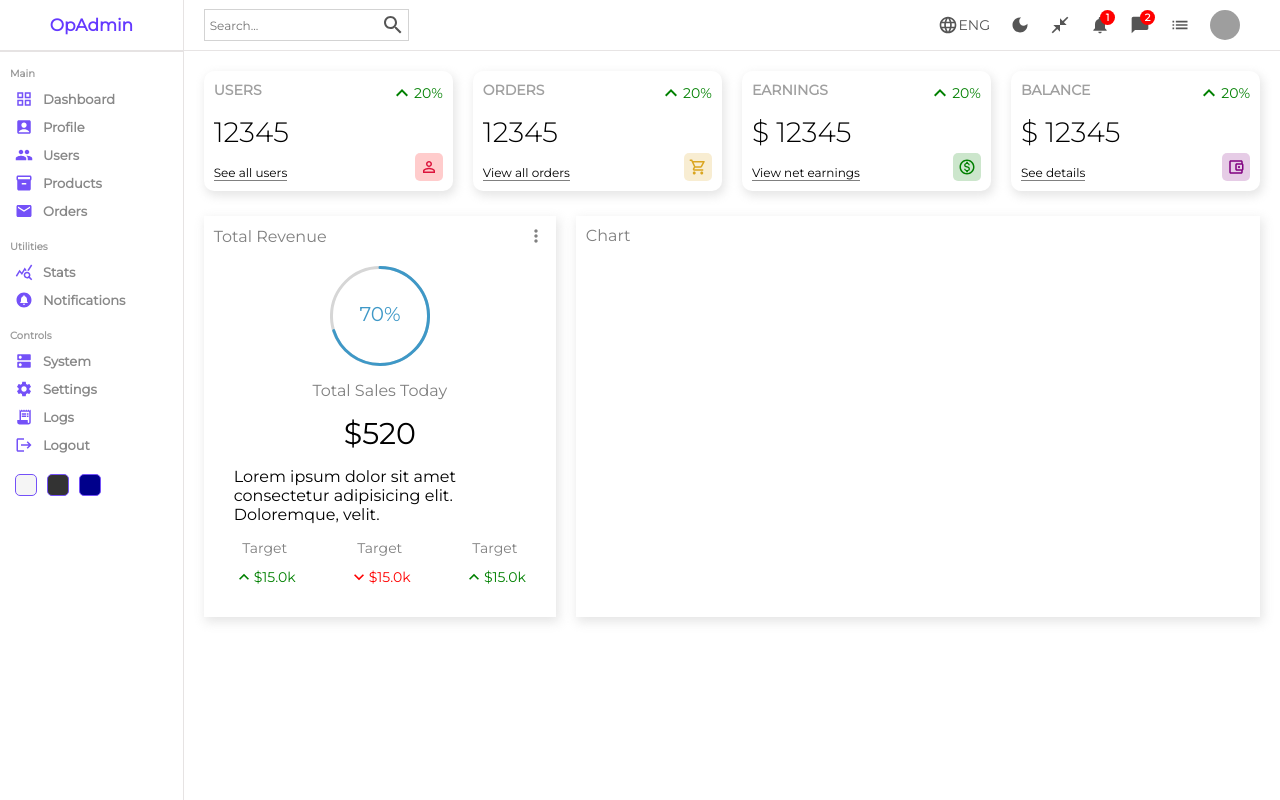
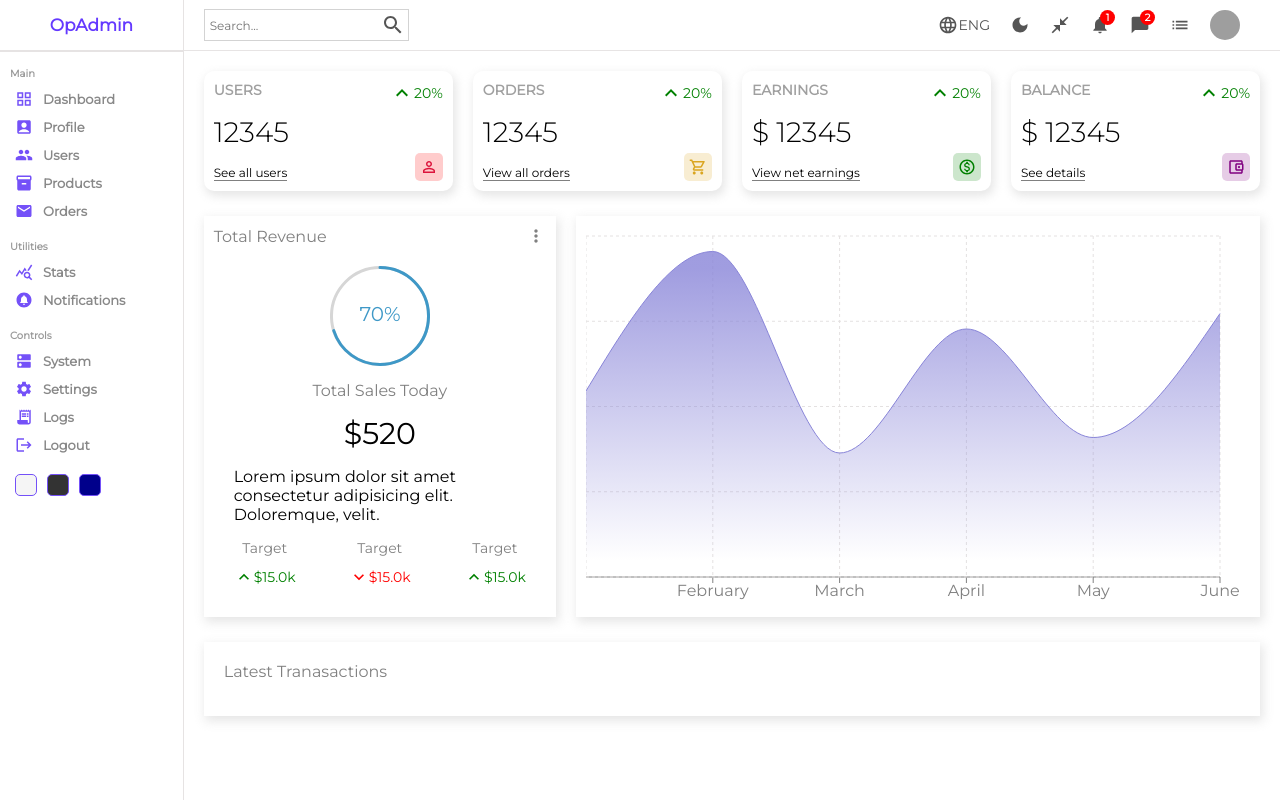
Before and after one commit to dhirendralive9/react-admin-dashboard, a React (Create React App) app: page / in a window 1280 px wide. Built offline with nearby package versions, Linux system fonts and the light colour scheme; grey boxes are pictures that could not be loaded.

Commit message:
Chart Created for revenue.

```diff
--- a/package.json
+++ b/package.json
@@ -15,6 +15,7 @@
     "react-dom": "^18.2.0",
     "react-router-dom": "^6.3.0",
     "react-scripts": "5.0.1",
+    "recharts": "^2.1.12",
     "sass": "^1.53.0",
     "web-vitals": "^2.1.4"
   },
--- a/src/components/chart/Chart.jsx
+++ b/src/components/chart/Chart.jsx
@@ -1,9 +1,46 @@
 import './chart.scss';
+import { AreaChart, Area, XAxis, YAxis, CartesianGrid, Tooltip, ResponsiveContainer } from 'recharts';
 
-const Chart = () => {
+const data = [
+  { name: "January", Total: 1200 },
+  { name: "February", Total: 2100 },
+  { name: "March", Total: 800 },
+  { name: "April", Total: 1600 },
+  { name: "May", Total: 900 },
+  { name: "June", Total: 1700 },
+];
+
+const Chart = ({ aspect, title }) => {
   return (
-    <div className='chart'>Chart</div>
-  )
-}
+    <div className="chart">
+      {/* <div className="title">{title}</div> */}
+      <ResponsiveContainer width="100%" aspect={aspect}>
+        <AreaChart
+          width={730}
+          height={250}
+          data={data}
+          margin={{ top: 10, right: 30, left: 0, bottom: 0 }}
+        >
+          <defs>
+            <linearGradient id="total" x1="0" y1="0" x2="0" y2="1">
+              <stop offset="5%" stopColor="#8884d8" stopOpacity={0.8} />
+              <stop offset="95%" stopColor="#8884d8" stopOpacity={0} />
+            </linearGradient>
+          </defs>
+          <XAxis dataKey="name" stroke="gray" />
+          <CartesianGrid strokeDasharray="3 3" className="chartGrid" />
+          <Tooltip />
+          <Area
+            type="monotone"
+            dataKey="Total"
+            stroke="#8884d8"
+            fillOpacity={1}
+            fill="url(#total)"
+          />
+        </AreaChart>
+      </ResponsiveContainer>
+    </div>
+  );
+};
 
-export default Chart
+export default Chart;
--- a/src/pages/home/Home.jsx
+++ b/src/pages/home/Home.jsx
@@ -22,6 +22,11 @@
         <Featured/>
         <Chart/>
       </div>
+      <div className="listContainer">
+        <div className="listTitle">
+          Latest Tranasactions
+        </div>
+      </div>
     </div>
     </div>
   )
```
Also changed, not shown: src/components/table/Table.jsx (added, +9 -0 lines), src/components/table/table.scss (added), 1 other file (tests, documents, lock files or other folders).
